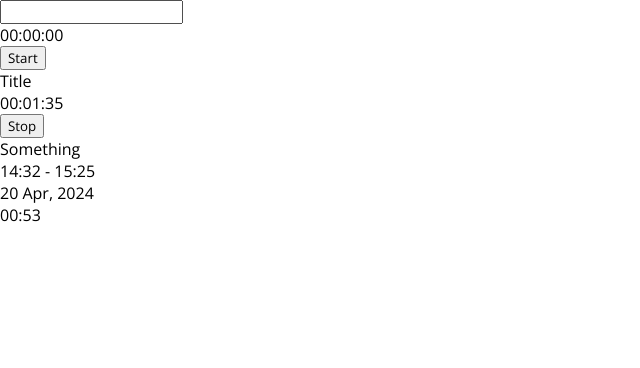
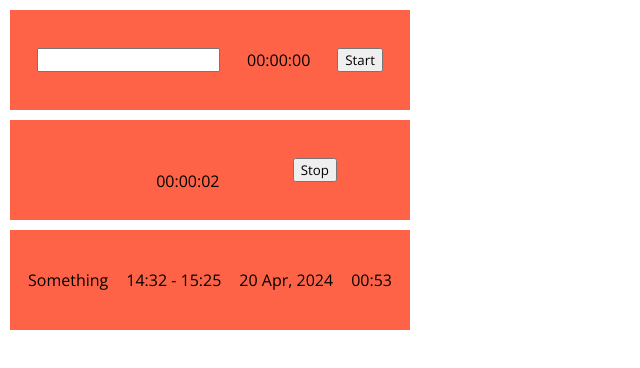
Before and after one commit to muhafiz5814/quicktrack, a website built with Vite: page src/index.html in a window 1280 px wide. Both pictures are taken after a click on the button "Start". Shown: the whole page, without its empty margins (0-640 px from the left). Built offline with nearby package versions, Linux system fonts and the light colour scheme.

Commit message:
Make the Start button work and start timer

```diff
--- a/src/css/style.css
+++ b/src/css/style.css
@@ -9,3 +9,35 @@ body {
   margin: 0px;
   padding: 0px;
 }
+
+/* Below styling is only for development purpose. It will be updated later when the application will work as needed. */
+
+#start-tracking-container{
+  height: 100px;
+  width: 400px;
+  background-color: tomato;
+  display: flex;
+  justify-content: space-evenly;
+  align-items: center;
+  margin: 10px;
+}
+
+#tracker{
+  height: 100px;
+  width: 400px;
+  background-color: tomato;
+  display: flex;
+  justify-content: space-evenly;
+  align-items: center;
+  margin: 10px;
+}
+
+#tasks{
+  height: 100px;
+  width: 400px;
+  background-color: tomato;
+  display: flex;
+  justify-content: space-evenly;
+  align-items: center;
+  margin: 10px;
+}
--- a/src/index.html
+++ b/src/index.html
@@ -10,18 +10,18 @@
     <main>
       <div id="tracking-initiater">
         <div id="start-tracking-container">
-          <div id="title-input">
-            <input type="text" />
+          <div id="title-input-box">
+            <input id="title-input" type="text" />
           </div>
           <div id="initial-time">00:00:00</div>
-          <div id="start-btn">
-            <button>Start</button>
+          <div id="start-btn-box">
+            <button id="start-btn">Start</button>
           </div>
         </div>
       </div>
 
       <div id="tracker">
-        <div id="title">Title</div>
+        <div id="tracker-title">Title</div>
         <div id="timer">00:01:35</div>
         <div id="stop-btn">
           <button>Stop</button>
--- a/src/js/index.js
+++ b/src/js/index.js
@@ -0,0 +1,35 @@
+const inputEl = document.getElementById("title-input")
+const startBtnEl = document.getElementById("start-btn")
+const trackerTitleEl = document.getElementById("tracker-title")
+const initialTimeEl = document.getElementById("initial-time")
+const timerEl = document.getElementById("timer")
+
+let hours = 0
+let minutes = 0
+let seconds = 0
+
+const updateTimer = () => {
+
+  seconds++
+  if(seconds >= 60){
+    seconds = 0
+    minutes++
+  } if(minutes >= 60) {
+    minutes = 0
+    hours++
+  }
+
+  const updatedTimer = `
+    ${(hours < 10) ? "0" + hours : hours}:${(minutes < 10) ? "0" + minutes : minutes}:${(seconds < 10) ? "0" + seconds : seconds}`
+
+  timerEl.innerText = updatedTimer
+}
+
+
+
+startBtnEl.addEventListener("click", () => {
+  trackerTitleEl.innerText = inputEl.value
+  timerEl.innerText = initialTimeEl.innerText
+  let timerInstance = setInterval(updateTimer, 1000)
+  inputEl.value = ""
+})
```
